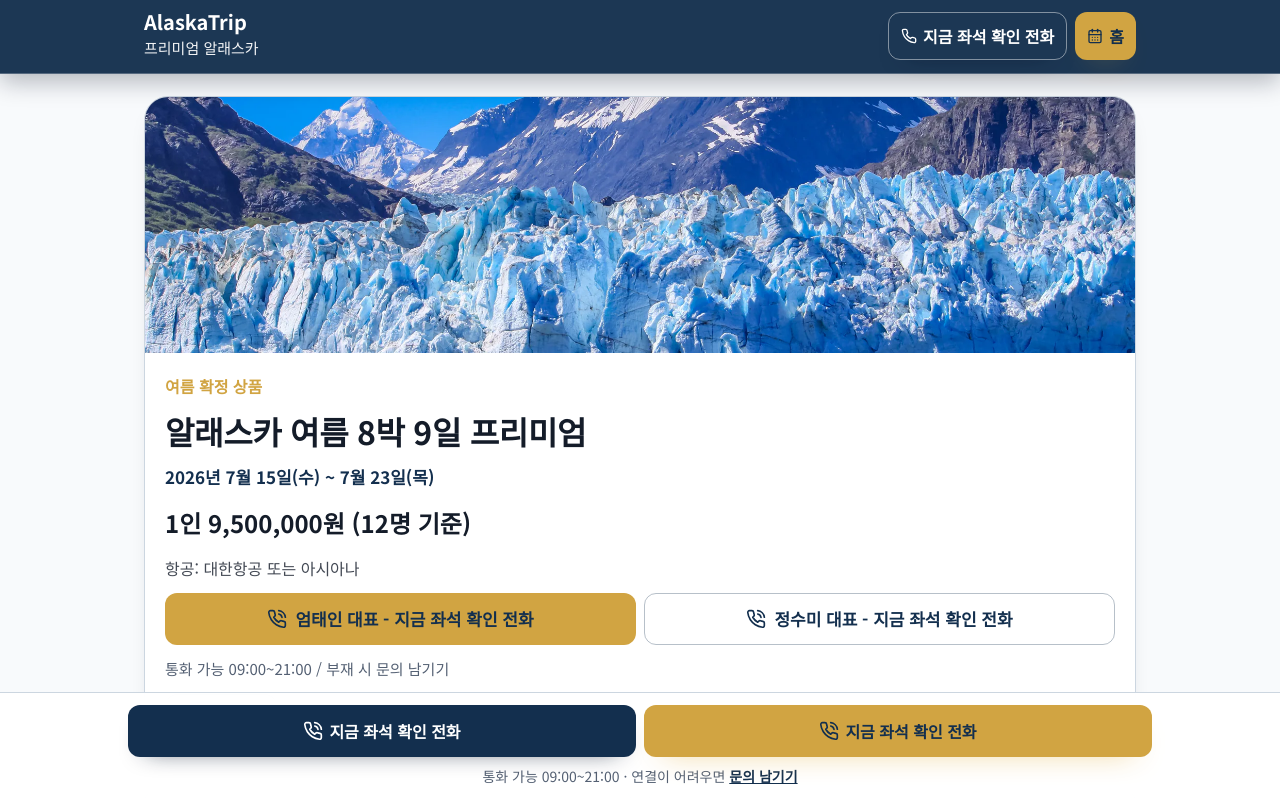
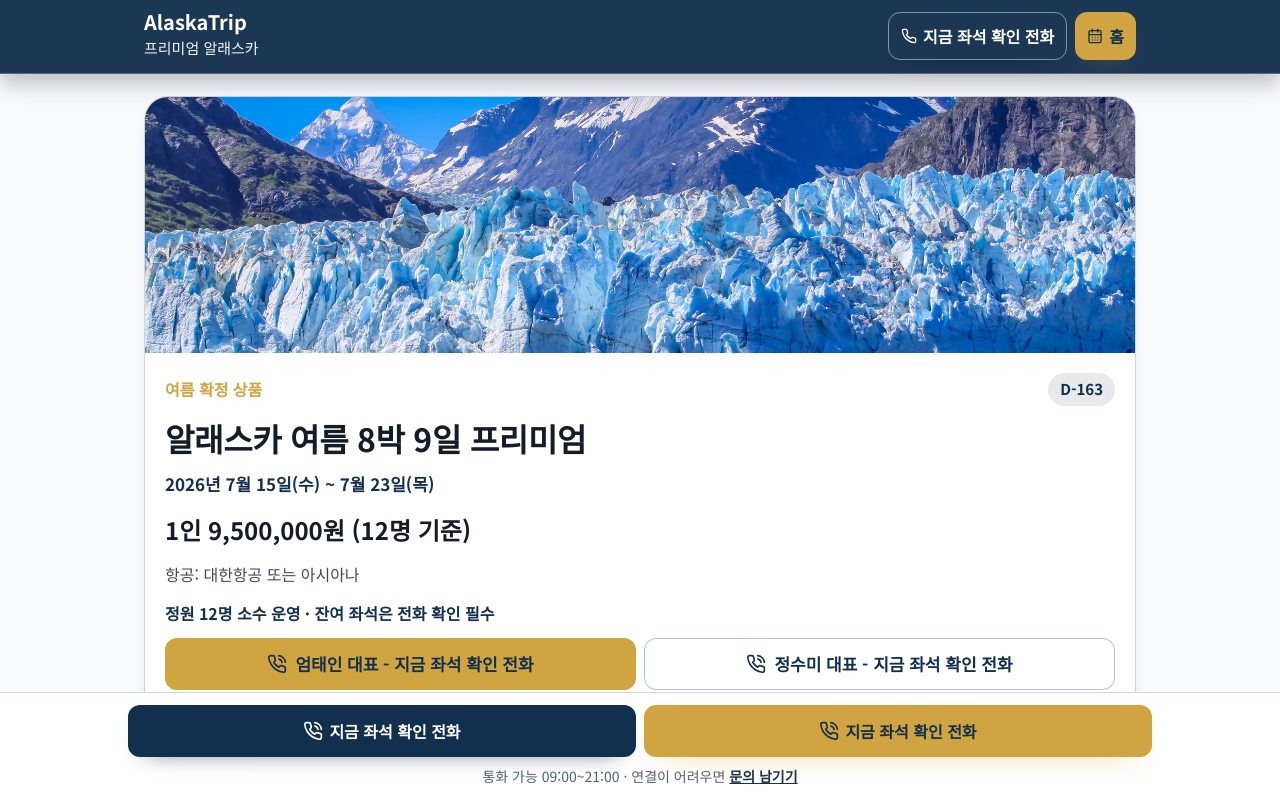
Before and after one commit to aktour0800-prog/aktour, a React (Vite) app: page /itinerary in a window 1280 px wide. Shown: the top 798 px of the page. Built offline with nearby package versions, Linux system fonts and the light colour scheme; the HTML template or start-up script is replaced by a standard one.

Commit message:
feat: add D-day and limited-seat call urgency copy

```diff
--- a/src/components/landing/ConversionBoosterSection.tsx
+++ b/src/components/landing/ConversionBoosterSection.tsx
@@ -326,7 +326,7 @@ const ConversionBoosterSection = () => {
           </div>
 
           <h2 className="font-brand text-[30px] font-semibold leading-tight text-white">여름 출발 카운트다운 진행 중</h2>
-          <p className="text-[16px] text-white/85">상담 순서 기준으로 좌석이 마감됩니다. 전화로 즉시 가능 좌석을 확인하세요.</p>
+          <p className="text-[16px] text-white/85">{"\uC815\uC6D0 12\uBA85 \uC18C\uC218 \uC6B4\uC601\uC73C\uB85C \uC794\uC5EC \uC88C\uC11D\uC740 \uBE60\uB974\uAC8C \uB9C8\uAC10\uB429\uB2C8\uB2E4. \uAF2D \uC804\uD654\uB85C \uC989\uC2DC \uD655\uC778\uD558\uC138\uC694."}</p>
 
           <div className="h-2 overflow-hidden rounded-full bg-white/25">
             <span
--- a/src/pages/Index.tsx
+++ b/src/pages/Index.tsx
@@ -29,6 +29,7 @@ import {
   seasonGalleryGroups,
   storyCards,
   summerSummary,
+  summerCampaignClock,
   tasteMatches,
   trustMetrics,
   wowPoints,
@@ -60,6 +61,7 @@ const Index = () => {
   const [prefersReducedMotion, setPrefersReducedMotion] = useState(false);
   const [activeSeason, setActiveSeason] = useState<GallerySeasonKey>("summer");
   const [activeSummerDay, setActiveSummerDay] = useState<number | "all">("all");
+  const [now, setNow] = useState(() => new Date());
   const [selectedPhotoId, setSelectedPhotoId] = useState<string | null>(null);
   const [selectedImage, setSelectedImage] = useState<{ src: string; alt: string } | null>(null);
   const [selectedTasteKey, setSelectedTasteKey] = useState(tasteMatches[0].key);
@@ -104,6 +106,12 @@ const Index = () => {
   const isHeroIntro = heroPhase === "intro";
   const showHeroCopy = heroPhase !== "intro";
   const showHeroActions = heroPhase === "actions";
+  const departureAt = useMemo(() => new Date(summerCampaignClock.departureAt), []);
+  const dDay = useMemo(() => {
+    const msPerDay = 1000 * 60 * 60 * 24;
+    return Math.ceil((departureAt.getTime() - now.getTime()) / msPerDay);
+  }, [departureAt, now]);
+  const dDayLabel = dDay > 0 ? `D-${dDay}` : dDay === 0 ? "D-DAY" : "\uCD9C\uBC1C \uC774\uD6C4";
 
   const activeSeasonGallery = useMemo(
     () => seasonGalleryGroups.find((group) => group.key === activeSeason) ?? seasonGalleryGroups[0],
@@ -283,6 +291,11 @@ const Index = () => {
 
     mediaQuery.addListener(applyPreference);
     return () => mediaQuery.removeListener(applyPreference);
+  }, []);
+
+  useEffect(() => {
+    const timer = window.setInterval(() => setNow(new Date()), 60_000);
+    return () => window.clearInterval(timer);
   }, []);
 
   useEffect(() => {
@@ -613,6 +626,13 @@ const Index = () => {
                 2026년 7월 단 1회 확정 · 8박 9일
               </p>
 
+              <p
+                className={`text-[16px] font-semibold text-accent transition-all [transition-duration:1300ms] [transition-delay:320ms] [transition-timing-function:cubic-bezier(0.22,1,0.36,1)] ${
+                  showHeroCopy ? "translate-y-0 opacity-100" : "translate-y-8 opacity-0"
+                }`}
+              >
+                {"\uC815\uC6D0 12\uBA85 \uC18C\uC218 \uC6B4\uC601 \u00B7 "}{dDayLabel}{" \u00B7 \uC794\uC5EC \uC88C\uC11D\uC740 \uC804\uD654\uB85C\uB9CC \uC548\uB0B4"}
+              </p>
               <div
                 className={`grid grid-cols-1 gap-2 transition-all [transition-duration:1200ms] [transition-delay:180ms] [transition-timing-function:cubic-bezier(0.22,1,0.36,1)] sm:grid-cols-2 ${
                   showHeroActions ? "translate-y-0 opacity-100" : "translate-y-10 opacity-0 pointer-events-none"
@@ -664,10 +684,16 @@ const Index = () => {
 
         <section id="summer-offer" data-reveal className="mx-auto mt-10 w-full max-w-5xl px-4">
           <div className="rounded-3xl border bg-primary px-5 py-6 text-white shadow-elegant">
-            <p className="text-[16px] text-white/80">{"\uC5EC\uB984 \uD655\uC815 \uC624\uD37C"}</p>
+            <div className="flex flex-wrap items-center justify-between gap-2">
+              <p className="text-[16px] text-white/80">{"\uC5EC\uB984 \uD655\uC815 \uC624\uD37C"}</p>
+              <p className="inline-flex items-center rounded-full bg-white/20 px-3 py-1 text-[15px] font-bold text-white">
+                {dDayLabel}
+              </p>
+            </div>
             <h2 className="mt-1 font-brand text-[31px] font-semibold leading-tight">{summerSummary.title}</h2>
             <p className="mt-3 text-[17px] font-semibold text-accent">{summerSummary.period}</p>
             <p className="mt-1 text-[23px] font-bold">{summerSummary.price}</p>
+            <p className="mt-2 text-[16px] text-white/85">{"\uC815\uC6D0 12\uBA85 \uC18C\uC218 \uC6B4\uC601 \u00B7 \uC794\uC5EC \uC88C\uC11D\uC740 \uC804\uD654\uB85C\uB9CC \uC548\uB0B4\uB429\uB2C8\uB2E4."}</p>
             <div className="mt-5 grid grid-cols-1 gap-2 sm:grid-cols-2">
               <a
                 href={`tel:${contacts[0].tel}`}
--- a/src/pages/SummerItinerary.tsx
+++ b/src/pages/SummerItinerary.tsx
@@ -14,6 +14,7 @@ import {
   excludes,
   faqItems,
   includes,
+  summerCampaignClock,
   summerSummary,
 } from "@/data/summerCampaignData";
 
@@ -22,6 +23,14 @@ const PRIMARY_CALL_COPY = "\uC9C0\uAE08 \uC88C\uC11D \uD655\uC778 \uC804\uD654";
 const SummerItinerary = () => {
   const [selectedImage, setSelectedImage] = useState<{ src: string; alt: string } | null>(null);
   const [headerHidden, setHeaderHidden] = useState(false);
+  const [now, setNow] = useState(() => new Date());
+
+  const departureAt = useMemo(() => new Date(summerCampaignClock.departureAt), []);
+  const dDay = useMemo(() => {
+    const msPerDay = 1000 * 60 * 60 * 24;
+    return Math.ceil((departureAt.getTime() - now.getTime()) / msPerDay);
+  }, [departureAt, now]);
+  const dDayLabel = dDay > 0 ? `D-${dDay}` : dDay === 0 ? "D-DAY" : "\uCD9C\uBC1C \uC774\uD6C4";
 
   useRevealOnScroll();
   const jsonLd = useMemo(
@@ -70,6 +79,11 @@ const SummerItinerary = () => {
       const cleanUrl = `${window.location.pathname}${window.location.search}`;
       window.history.replaceState(null, "", cleanUrl);
     }
+  }, []);
+
+  useEffect(() => {
+    const timer = window.setInterval(() => setNow(new Date()), 60_000);
+    return () => window.clearInterval(timer);
   }, []);
 
   useEffect(() => {
@@ -126,11 +140,17 @@ const SummerItinerary = () => {
               />
             </button>
             <div className="space-y-3 p-5">
-              <p className="text-[16px] font-semibold text-accent">여름 확정 상품</p>
+              <div className="flex flex-wrap items-center justify-between gap-2">
+                <p className="text-[16px] font-semibold text-accent">{"\uC5EC\uB984 \uD655\uC815 \uC0C1\uD488"}</p>
+                <p className="inline-flex items-center rounded-full bg-primary/10 px-3 py-1 text-[15px] font-bold text-primary">
+                  {dDayLabel}
+                </p>
+              </div>
               <h1 className="text-[32px] font-bold leading-tight">{summerSummary.title}</h1>
               <p className="text-[17px] font-semibold text-primary">{summerSummary.period}</p>
               <p className="text-[24px] font-bold">{summerSummary.price}</p>
-              <p className="text-[16px] text-foreground/80">항공: {summerSummary.airline}</p>
+              <p className="text-[16px] text-foreground/80">{"\uD56D\uACF5"}: {summerSummary.airline}</p>
+              <p className="text-[16px] font-semibold text-primary">{"\uC815\uC6D0 12\uBA85 \uC18C\uC218 \uC6B4\uC601 \u00B7 \uC794\uC5EC \uC88C\uC11D\uC740 \uC804\uD654 \uD655\uC778 \uD544\uC218"}</p>
 
               <div className="grid grid-cols-1 gap-2 sm:grid-cols-2">
                 {contacts.map((contact, index) => (
@@ -267,8 +287,11 @@ const SummerItinerary = () => {
 
         <section data-reveal className="mx-auto mt-10 w-full max-w-5xl px-4">
           <div className="rounded-3xl border bg-primary px-5 py-6 text-white">
-            <h2 className="text-[28px] font-bold leading-tight">일정이 맞는지 지금 확인해보세요</h2>
-            <p className="mt-2 text-[16px] text-white/85">상담 시 항공 좌석/출발 가능 여부를 바로 확인해드립니다.</p>
+            <div className="flex flex-wrap items-center justify-between gap-2">
+              <h2 className="text-[28px] font-bold leading-tight">{"\uC77C\uC815\uC774 \uB9DE\uB294\uC9C0 \uC9C0\uAE08 \uD655\uC778\uD574\uBCF4\uC138\uC694"}</h2>
+              <p className="inline-flex items-center rounded-full bg-white/20 px-3 py-1 text-[15px] font-bold text-white">{dDayLabel}</p>
+            </div>
+            <p className="mt-2 text-[16px] text-white/85">{"\uC815\uC6D0 12\uBA85 \uC18C\uC218 \uC6B4\uC601 \u00B7 \uC794\uC5EC \uC88C\uC11D\uC740 \uC804\uD654\uB85C\uB9CC \uC548\uB0B4\uB429\uB2C8\uB2E4."}</p>
             <div className="mt-5 grid gap-2">
               {contacts.map((contact) => (
                 <a
```
